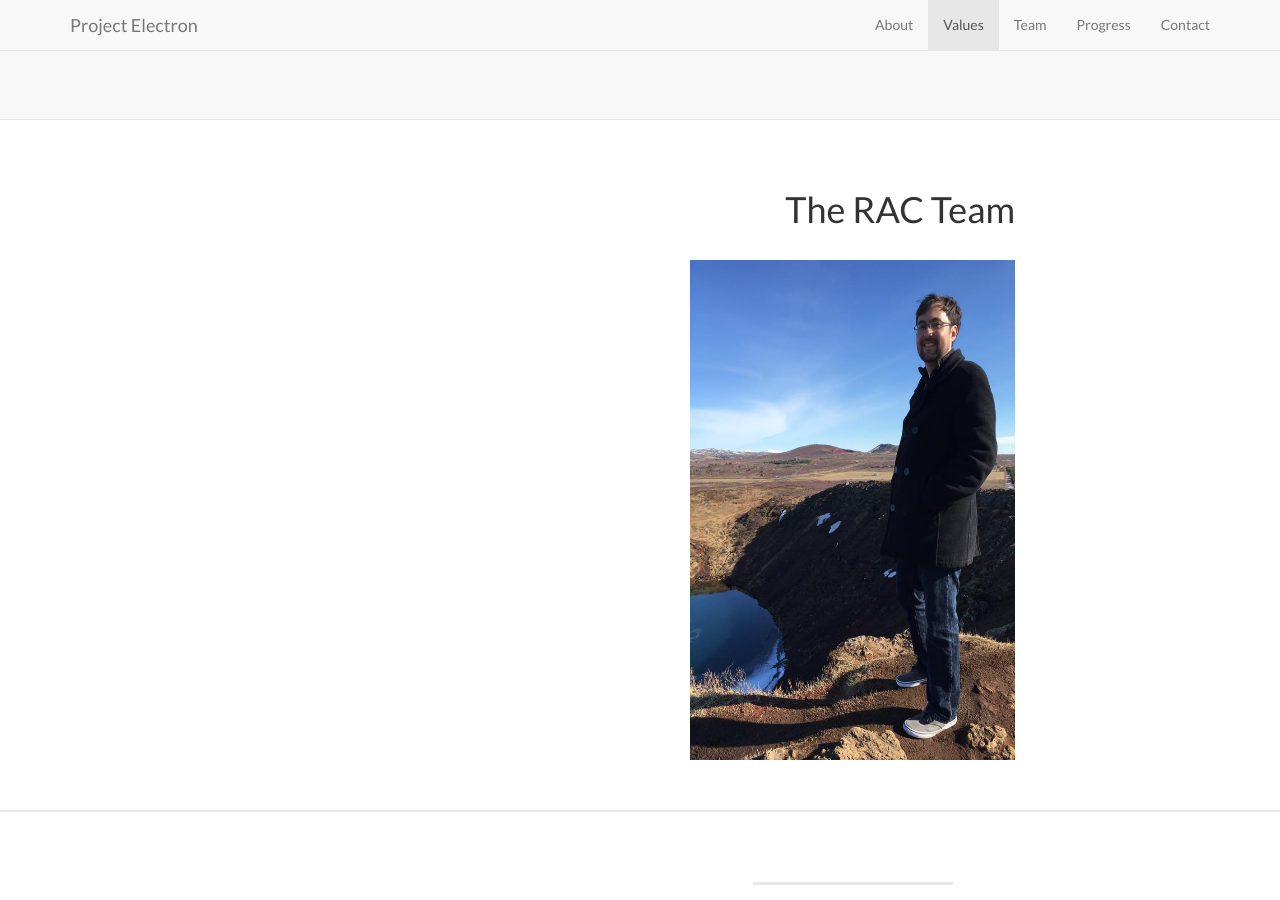
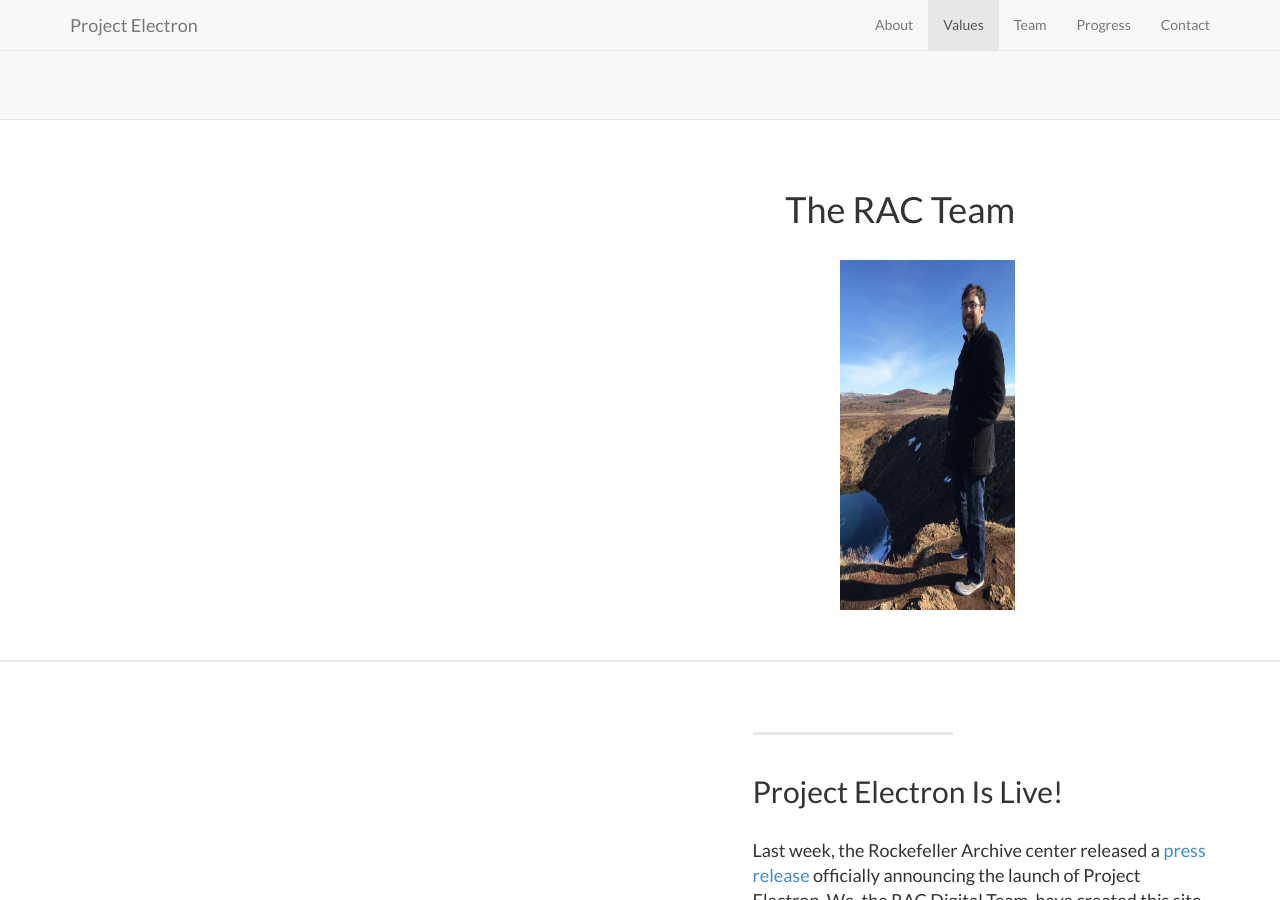
Before and after one commit to RockefellerArchiveCenter/project_electron, a Jekyll site: the page built from index.html, in a window 1280 px wide and 900 px high, scrolled down 2641 px. Built offline with Jekyll 4.4.1, drawn with Linux system fonts in a browser that asks for light colours.

Commit message:
Adding Patrick image

```diff
--- a/_includes/team.html
+++ b/_includes/team.html
@@ -6,7 +6,7 @@
         <div class="col-lg-8 col-lg-offset-2">
           <h1 align="right" font-size:"large">The RAC Team</h1>
         <div class="values">
-          <img src="/project_electron/img/patrick_bio.jpg" alt="Patrick is the coolest" align="right" width="325" height="500">
+          <img src="/project_electron/img/patrick_bio.jpg" alt="Patrick is the coolest" align="right" width="175" height="350">
         </div>
         </div>
         </div>
```
